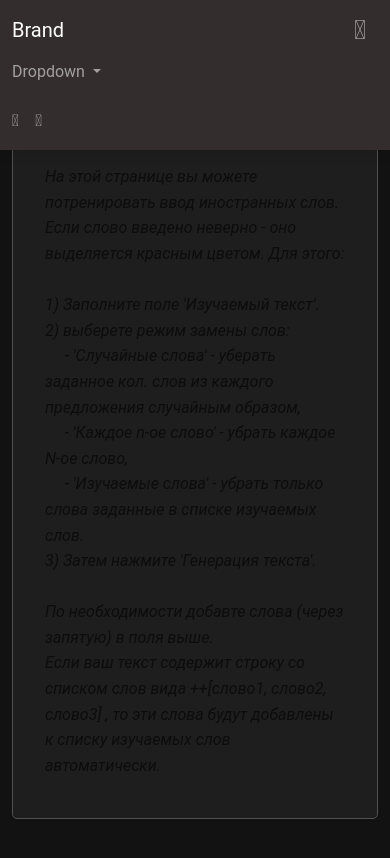
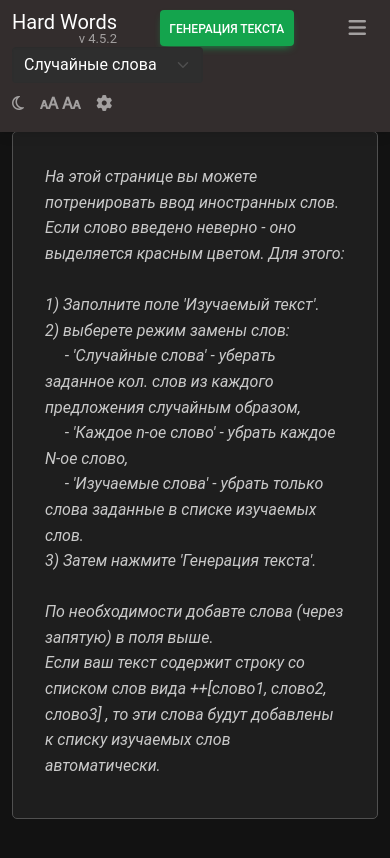
Before and after one commit to done7k/hardwords, a plain HTML site: page hard_words452.html in a window 390 px wide. Both pictures are taken after a click on the button "Toggle navigation". Drawn offline with nearby package versions, Linux system fonts and the light colour scheme.

Commit message:
Add files via upload

```diff
--- a/hard_words452.html
+++ b/hard_words452.html
@@ -8,7 +8,11 @@
     <!-- Material Design for Bootstrap CSS -->
     <link href="https://cdnjs.cloudflare.com/ajax/libs/mdb-ui-kit/6.4.1/mdb.min.css" rel="stylesheet" />
     <link href="https://fonts.googleapis.com/icon?family=Material+Icons" rel="stylesheet" /> <!-- Material Icons -->
-    <link rel="stylesheet" href="https://cdnjs.cloudflare.com/ajax/libs/font-awesome/4.7.0/css/font-awesome.min.css" />
+<!--     <link rel="stylesheet" href="https://cdnjs.cloudflare.com/ajax/libs/font-awesome/4.7.0/css/font-awesome.min.css" />
+ -->    <!-- <link href="https://cdnjs.cloudflare.com/ajax/libs/font-awesome/5.15.4/css/all.min.css" rel="stylesheet"> -->
+        <link href="https://cdnjs.cloudflare.com/ajax/libs/font-awesome/6.7.1/css/all.min.css" rel="stylesheet">
+
+
 
 
 <!-- v4.5.2 = navbar fix,  -->
@@ -18,6 +22,9 @@
         body.dark-theme {
             background-color: #121212;
             color: white;
+        }
+        a:hover {
+            cursor: pointer;
         }
 
         nav .form-select {
@@ -192,7 +199,7 @@
 
 
 
-<body class="dark-theme">
+<body class="light-theme">
 
 
     <!-- Navigation Bar == v4.5.1 -->
@@ -267,26 +274,49 @@
 <!-- Navbar v4.5.2 -->
 <nav class="navbar navbar-expand-lg bg-dark navbar-dark ">
     <!-- Container wrapper -->
-    <div class="container-fluid">
+    <div class="container-fluid justify-content-between d-flex">
 
         <!-- Navbar brand -->
-      <a class="navbar-brand" href="#">Brand</a>
+         <div style="line-height: 1em; text-align: right;">
+            <a class="navbar-brand me-0" style="padding-bottom: 0; text-align: right;" href="#">Hard Words</a>
+            <span class="navbar-text" style="padding-top: 0; font-size: small; ">v 4.5.2</span>
+        </div>
 
-      <!-- Toggle button -->
-      <button class="navbar-toggler" type="button" data-mdb-toggle="collapse" data-mdb-target="#navbarSupportedContent" aria-controls="navbarSupportedContent" aria-expanded="false" aria-label="Toggle navigation">
-        <i class="fas fa-bars fa-lg"></i>
+        <ul class="navbar-nav justify-content-center">
+            <button class="btn btn-success" onclick="generateText()">Генерация текста</button>
+        </ul>
+
+        <!-- Toggle button for mobile screens -->
+        <button class="navbar-toggler" type="button" data-mdb-toggle="collapse"
+            data-mdb-target="#navbarSupportedContent" aria-controls="navbarSupportedContent" aria-expanded="false"
+            aria-label="Toggle navigation">
+            <i class="fas fa-bars"></i>
         </button>
 
-      <!-- Collapsible wrapper -->
-      <div class="collapse navbar-collapse" id="navbarSupportedContent">
-        <ul class="navbar-nav me-auto mb-2 mb-lg-0">
 
-          <!-- Dropdown -->
-          <li class="nav-item dropdown">
+        <!-- Collapsible wrapper flex-grow:0 -->
+        <div class="collapse navbar-collapse justify-content-center" style="flex-grow:0;" id="navbarSupportedContent">
+
+            <!-- Right elements -->
+            <ul class="navbar-nav me-5 mb-lg-0"> <!-- ms-auto -->
+                <form class="d-flex input-group w-auto">
+                    <li class="nav-item">
+                        <select id="replaceType" class="form-select border-0" title="Выберите режим замены слов">
+                            <option value="random">Случайные слова</option>
+                            <option value="everyNth">Каждое n-ое слово</option>
+                            <option value="fromList">Изучаемые слова</option>
+                            <option value="enterText">Ввод текста</option>
+                        </select>
+                    </li>
+
+                    <li class="nav-item me-3">
+                        <input type="number" id="missingWordsCount" class="form-control" value="2" min="1" max="9" style="width:min-content; display: none;"
+                            title="кол. слов замены (зависит от режима)">
+                    </li>
+                    <!--            <li class="nav-item dropdown" >
                             <a class="nav-link dropdown-toggle" href="#" id="navbarDropdown" role="button" data-mdb-toggle="dropdown" aria-expanded="false">
                               Dropdown
                             </a>
-            <!-- Dropdown menu -->
                             <ul class="dropdown-menu" aria-labelledby="navbarDropdown">
                               <li>
                                 <a class="dropdown-item" href="#">Action</a>
@@ -301,21 +331,35 @@
                                 <a class="dropdown-item" href="#">Something else here</a>
                               </li>
                             </ul>
+                        </li> -->
+                </form>
+            </ul>
+
+            <!-- Right icons -->
+            <ul class="navbar-nav flex-row">
+
+                <li class="nav-item me-3 me-lg-1">
+                    <a id="menu_i_screenmode" class="nav-link" onclick="toggleTheme()">
+                        <i id="screen_mode_icon" class="fa-regular fa-moon"></i>
+                        <!--                     <i id="screen_mode_icon" class="fa-regular fa-circle-half-stroke"></i> -->
+                    </a>
                 </li>
 
-        </ul>
 
-        <!-- Icons -->
-        <ul class="navbar-nav d-flex flex-row me-1">
-          <li class="nav-item me-3 me-lg-0">
-            <a class="nav-link" href="#"><i class="fas fa-shopping-cart"></i></a>
+                <li class="nav-item me-1 ">
+                    <a class="nav-link" style="padding-right: 0px;" onclick="menu_setfontSize(true)"><i class="fas">🗚</i></a>
                 </li>
-          <li class="nav-item me-3 me-lg-0">
-            <a class="nav-link" href="#"><i class="fab fa-twitter"></i></a>
+                <li class="nav-item me-3 me-lg-1">
+                    <a class="nav-link" style="padding-left: 0px;" onclick="menu_setfontSize(false)"><i class="fas">🗛</i></a>
+                </li>
+
+
+                <li class="nav-item me-3 me-lg-1">
+                    <a class="nav-link" onclick="menu_toggleMenu(this)"><i class="fas fa-gear"></i></a>
                 </li>
             </ul>
 
-      </div>
+        </div> <!-- Collapsible wrapper -->
     </div>
     <!-- Container wrapper -->
 </nav>
@@ -384,9 +428,19 @@
     <script>
 
         textds = [];
-        //toggleTheme();
+        toggleTheme();
 
-        function toggleMenu(e) {
+        function menu_setfontSize(isIncrease) {
+            const displayTextElement = document.getElementById('displayText');
+            const inputElements = document.querySelectorAll('#displayText input');
+            const currentSize = parseInt( window.getComputedStyle(displayTextElement).fontSize );
+            const targetSize = (isIncrease) ? (currentSize + 2) + 'px' : (currentSize - 2) + 'px' ;
+            displayTextElement.style.fontSize = targetSize;
+            inputElements.forEach(input => { input.style.fontSize = targetSize; });
+        }
+
+
+        function menu_toggleMenu(e) {
             if (e.classList.contains("active") ) {
                 e.classList.remove("active");
                 document.getElementById("menuItems").classList.add("collapseElement");
@@ -402,20 +456,16 @@
 
             document.body.classList.toggle('dark-theme');
             document.body.classList.toggle('light-theme');
+            const isDark = document.body.classList.contains('dark-theme');
 
-            // Update input and displayText theme
-            const e = document.getElementById("btnDark");
+            const e = document.getElementById("menu_i_screenmode");
+            const ei = document.getElementById("screen_mode_icon");
             const inputs = document.querySelectorAll('.form-control');
             const labels = document.querySelectorAll('.form-label');
             const buttonmenus = document.querySelectorAll('.button-menu');
             const displayText = document.getElementById('displayText');
-            const isDark = document.body.classList.contains('dark-theme');
-            //console.log(`[toggeleTheme::] isDark:${isDark}`);
-            if (isDark) {
-                e.classList.add('active');
-            } else {
-                e.classList.remove('active');
-            }
+            ei.classList.toggle('fa-moon', isDark);/* <i class="fa-solid fa-circle-half-stroke"></i> */
+            ei.classList.toggle('fa-sun', !isDark);
 
             inputs.forEach(input => {
                 input.classList.toggle('dark', isDark);
@@ -658,11 +708,6 @@
             document.getElementById("checkresult").innerHTML = resultHTML;
         }
 
-        //document.getElementById('enteredtext').addEventListener('keydown', function(event) {
-        //    if (event.key === 'Enter') {
-        //        compareStrings(document.getElementById('enteredtext').value);
-        //    }
-        //});
 
         function collapseItem(ce) {  //collapsable element
             ce.classList.toggle("activemenu");
@@ -670,29 +715,12 @@
             content.classList.toggle("collapseElement");
          }
 
-        document.getElementById('decreaseFont').addEventListener('click', function () {
 
-            const displayTextElement = document.getElementById('displayText');
-            let currentSize = parseInt(window.getComputedStyle(displayTextElement).fontSize);
-            const inputElements = document.querySelectorAll('#displayText input');
 
-            displayTextElement.style.fontSize = (currentSize - 2) + 'px';
-            inputElements.forEach(input => {
-                input.style.fontSize = (currentSize - 2) + 'px';
-            });
-        });
 
-        document.getElementById('increaseFont').addEventListener('click', function () {
-
-            const displayTextElement = document.getElementById('displayText');
-            let currentSize = parseInt(window.getComputedStyle(displayTextElement).fontSize);
-            const inputElements = document.querySelectorAll('#displayText input');
-
-            displayTextElement.style.fontSize = (currentSize + 2) + 'px';
-            inputElements.forEach(input => {
-                input.style.fontSize = (currentSize + 2) + 'px';
-            });
-
+        document.getElementById("replaceType").addEventListener('change', function () {
+            document.getElementById("missingWordsCount")
+                .style.display = (this.value === 'everyNth') ? 'block' : 'none' ;
         });
 
         document.addEventListener('DOMContentLoaded', () => {
```
Lines whose indentation alone changed are shown as unchanged.
